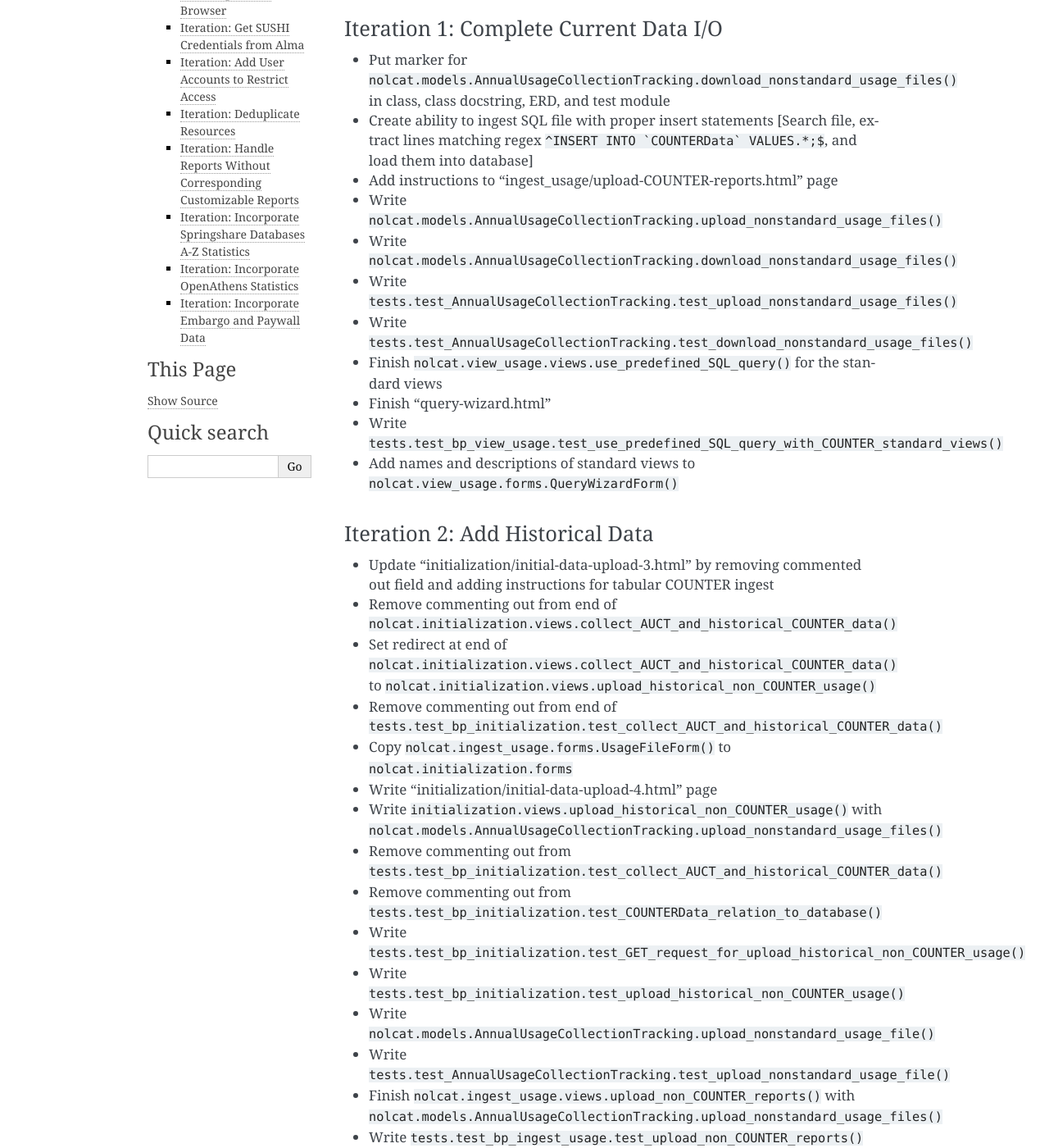
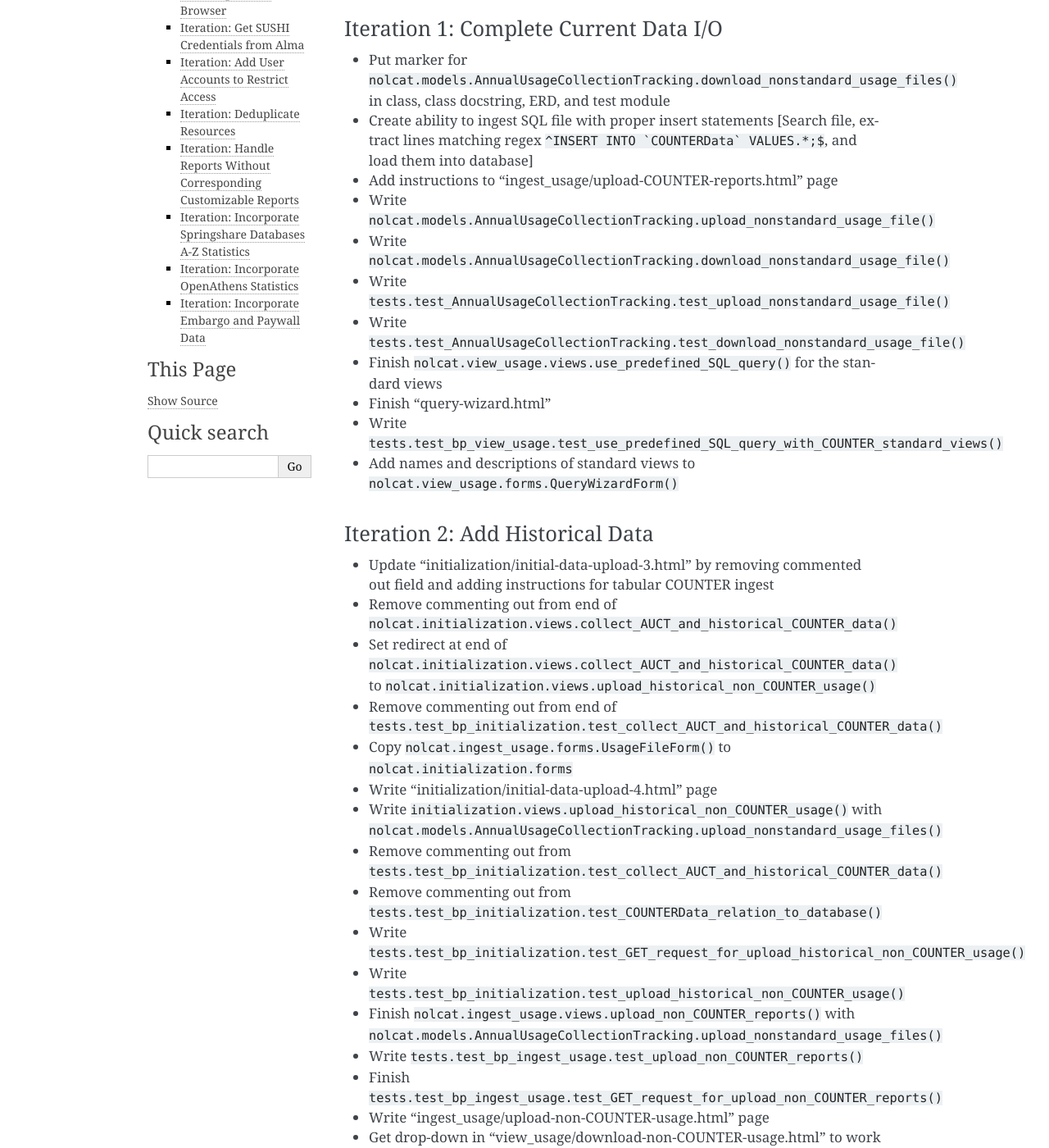
Before and after one commit to ereiskind/nolcat, a Sphinx documentation site: the page built from docs/source/roadmap.rst, in a window 1280 px wide and 1400 px high, scrolled down 1752 px. Shown: the whole window at 82% size. Built offline with Sphinx 7.4.7, drawn with Linux system fonts in a browser that asks for light colours.

Commit message:
Make minor corrections in roadmap

```diff
--- a/docs/source/roadmap.rst
+++ b/docs/source/roadmap.rst
@@ -31,10 +31,10 @@ Iteration 1: Complete Current Data I/O
 * Put marker for ``nolcat.models.AnnualUsageCollectionTracking.download_nonstandard_usage_files()`` in class, class docstring, ERD, and test module
 * Create ability to ingest SQL file with proper insert statements [Search file, extract lines matching regex ``^INSERT INTO `COUNTERData` VALUES.*;$``, and load them into database]
 * Add instructions to "ingest_usage/upload-COUNTER-reports.html" page
-* Write ``nolcat.models.AnnualUsageCollectionTracking.upload_nonstandard_usage_files()``
-* Write ``nolcat.models.AnnualUsageCollectionTracking.download_nonstandard_usage_files()``
-* Write ``tests.test_AnnualUsageCollectionTracking.test_upload_nonstandard_usage_files()``
-* Write ``tests.test_AnnualUsageCollectionTracking.test_download_nonstandard_usage_files()``
+* Write ``nolcat.models.AnnualUsageCollectionTracking.upload_nonstandard_usage_file()``
+* Write ``nolcat.models.AnnualUsageCollectionTracking.download_nonstandard_usage_file()``
+* Write ``tests.test_AnnualUsageCollectionTracking.test_upload_nonstandard_usage_file()``
+* Write ``tests.test_AnnualUsageCollectionTracking.test_download_nonstandard_usage_file()``
 * Finish ``nolcat.view_usage.views.use_predefined_SQL_query()`` for the standard views
 * Finish "query-wizard.html"
 * Write ``tests.test_bp_view_usage.test_use_predefined_SQL_query_with_COUNTER_standard_views()``
@@ -53,8 +53,6 @@ Iteration 2: Add Historical Data
 * Remove commenting out from ``tests.test_bp_initialization.test_COUNTERData_relation_to_database()``
 * Write ``tests.test_bp_initialization.test_GET_request_for_upload_historical_non_COUNTER_usage()``
 * Write ``tests.test_bp_initialization.test_upload_historical_non_COUNTER_usage()``
-* Write ``nolcat.models.AnnualUsageCollectionTracking.upload_nonstandard_usage_file()``
-* Write ``tests.test_AnnualUsageCollectionTracking.test_upload_nonstandard_usage_file()``
 * Finish ``nolcat.ingest_usage.views.upload_non_COUNTER_reports()`` with ``nolcat.models.AnnualUsageCollectionTracking.upload_nonstandard_usage_files()``
 * Write ``tests.test_bp_ingest_usage.test_upload_non_COUNTER_reports()``
 * Finish ``tests.test_bp_ingest_usage.test_GET_request_for_upload_non_COUNTER_reports()``
```
